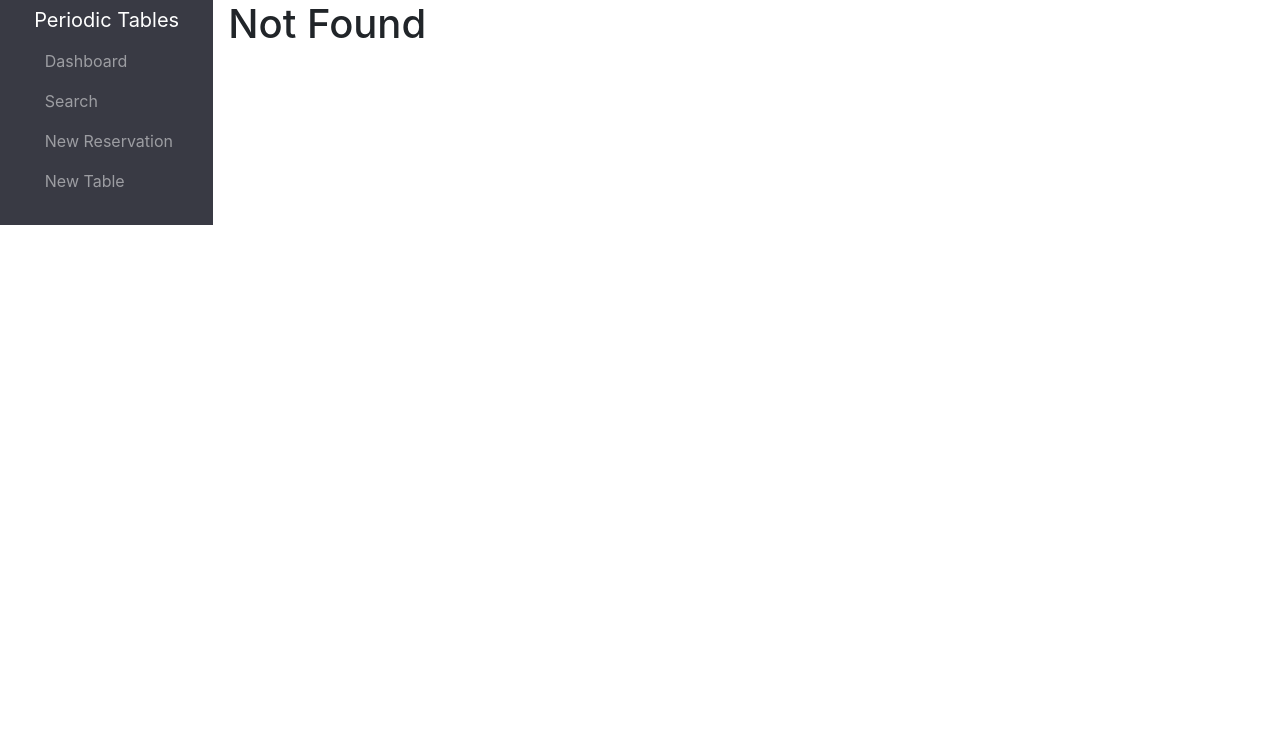
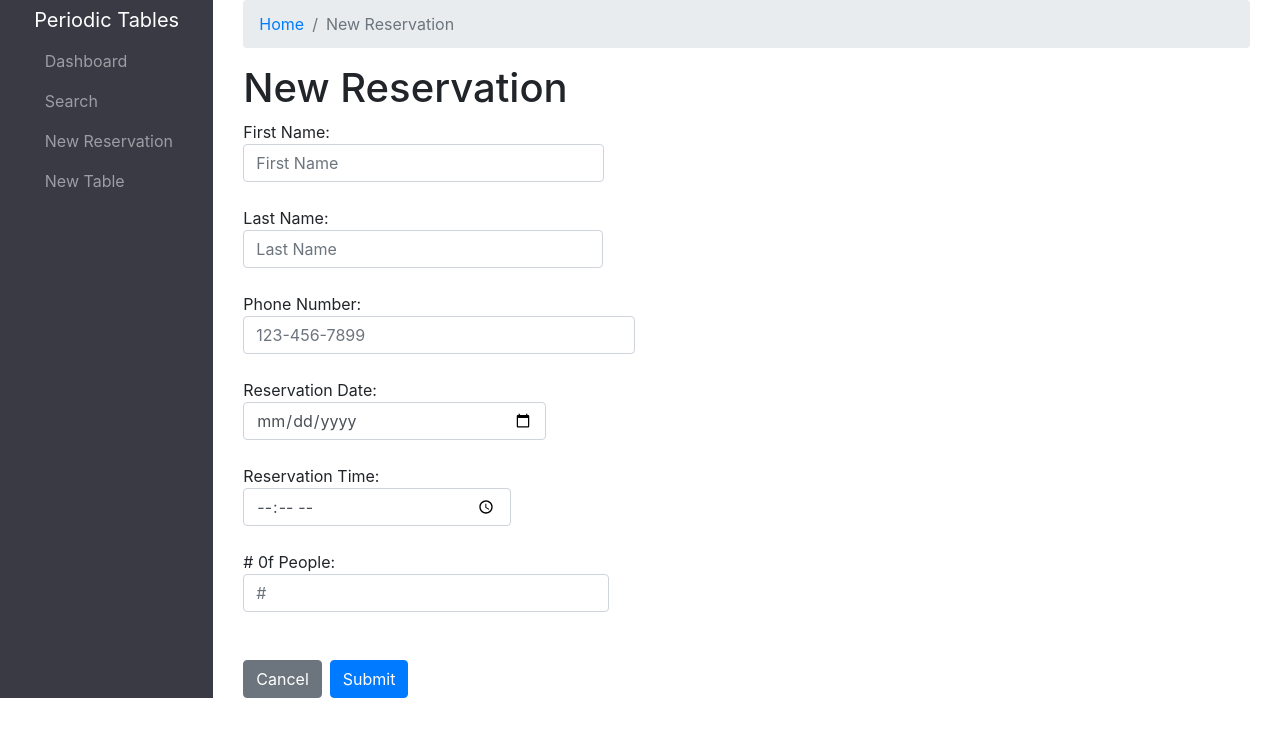
Before and after one commit to dkreyman/restaurant-reservation-frontend, a React (Create React App) app: page /reservations/1/seat in a window 1280 px wide. Before the commit this address had no page. Shown: the top 736 px of the page. Built offline with nearby package versions, Linux system fonts and the light colour scheme; a web font is replaced by a local one.

Commit message:
starting seat page

```diff
--- a/src/dashboard/Dashboard.js
+++ b/src/dashboard/Dashboard.js
@@ -111,7 +111,7 @@ function Dashboard({ date }) {
               <div class="d-flex">
                 <p class="d-flex m-3">Capacity: {table.capacity}</p>
                 <p data-table-id-status={table.table_id} class="d-flex m-3">
-                  {table.reservation_id}
+                  Status: {table.occupied} {table.reservation_id}
                 </p>
               </div>
             </div>
--- a/src/layout/Routes.js
+++ b/src/layout/Routes.js
@@ -5,6 +5,7 @@ import Dashboard from "../dashboard/Dashboard";
 import NotFound from "./NotFound";
 import NewReservation from "./NewReservation";
 import NewTable from "./NewTable";
+import Seat from "./Seat";
 import { today } from "../utils/date-time";
 
 /**
@@ -23,6 +24,9 @@ function Routes() {
       <Route path="/reservations/new">
         <NewReservation />
       </Route>
+      <Route path="/reservations/:reservation_id/seat">
+        <Seat />
+      </Route>
       <Route exact={true} path="/reservations">
         <Redirect to={"/dashboard"} />
       </Route>
--- /dev/null
+++ b/src/layout/Seat.js
@@ -0,0 +1,171 @@
+import React, { useState } from "react";
+import { useHistory } from "react-router-dom";
+import { createReservation } from "../utils/api";
+import { today } from "../utils/date-time";
+import ErrorAlert from "./ErrorAlert";
+function Seat() {
+  const initialFormState = {
+    first_name: "",
+    last_name: "",
+    mobile_number: "",
+    reservation_date: "",
+    reservation_time: "",
+    people: "",
+  };
+  const [formData, setFormData] = useState({ ...initialFormState });
+  const [formError, setFormError] = useState();
+  const handleChange = ({ target }) => {
+    if (target.name === "people") {
+      setFormData({
+        ...formData,
+        [target.name]: parseInt(target.value),
+      });
+    } else {
+      setFormData({
+        ...formData,
+        [target.name]: target.value,
+      });
+    }
+
+    // HandleErrors(target, formError, setFormError);
+  };
+  const history = useHistory();
+  const handleSubmit = (event) => {
+    event.preventDefault();
+    createReservation({ data: formData })
+      .then((res) => {
+        history.push("/dashboard");
+        setFormData({ ...initialFormState });
+        setFormError();
+      })
+      .catch((err) => setFormError(err));
+    console.log(formError);
+  };
+  const goToPreviousPath = () => {
+    setFormData({ ...initialFormState });
+    history.goBack();
+  };
+
+  return (
+    <>
+      <div className="container">
+        <nav aria-label="breadcrumb">
+          <ol className="breadcrumb">
+            <li className="breadcrumb-item">
+              <a href="/">Home</a>
+            </li>
+            <li className="breadcrumb-item active" aria-current="page">
+              New Reservation
+            </li>
+          </ol>
+        </nav>
+        <h1>New Reservation</h1>
+      </div>
+      {ErrorAlert(formError)}
+      <div className="container">
+        <form onSubmit={handleSubmit}>
+          <div className="form-group">
+            <label htmlFor="first_name">
+              First Name:
+              <input
+                className="form-control d-inline"
+                id="first_name"
+                type="text"
+                name="first_name"
+                placeholder="First Name"
+                onChange={handleChange}
+                value={formData.first_name}
+              />
+            </label>
+          </div>
+          <div className="form-group">
+            <label htmlFor="last_name">
+              Last Name:
+              <input
+                className="form-control d-inline"
+                id="last_name"
+                type="text"
+                name="last_name"
+                placeholder="Last Name"
+                onChange={handleChange}
+                value={formData.last_name}
+              />
+            </label>
+          </div>
+          <div className="form-group">
+            <label htmlFor="mobile_number">
+              Phone Number:
+              <input
+                className="form-control d-inline"
+                id="mobile_number"
+                type="tel"
+                name="mobile_number"
+                placeholder="123-456-7899"
+                pattern="[0-9]{3}-[0-9]{3}-[0-9]{4}"
+                required
+                onChange={handleChange}
+                value={formData.mobile_number}
+              />
+            </label>
+          </div>
+          <div className="form-group">
+            <label htmlFor="reservation_date">
+              Reservation Date:
+              <input
+                className="form-control d-inline"
+                id="reservation_date"
+                type="date"
+                name="reservation_date"
+                placeholder="Reservation Date"
+                min={today()}
+                onChange={handleChange}
+                value={formData.reservation_date}
+              />
+            </label>
+          </div>
+          <div className="form-group">
+            <label htmlFor="reservation_time">
+              Reservation Time:
+              <input
+                className="form-control d-inline"
+                id="reservation_time"
+                type="time"
+                name="reservation_time"
+                placeholder="Reservation Time"
+                onChange={handleChange}
+                value={formData.reservation_time}
+              />
+            </label>
+          </div>
+          <div className="form-group">
+            <label htmlFor="people">
+              # 0f People:
+              <input
+                className="form-control d-inline"
+                id="people"
+                type="number"
+                name="people"
+                min="1"
+                placeholder="#"
+                onChange={handleChange}
+                value={formData.people}
+              />
+            </label>
+          </div>
+          <br />
+          <button
+            type="button"
+            className="btn btn-secondary btn-md mr-2"
+            onClick={goToPreviousPath}
+          >
+            Cancel
+          </button>
+          <button className="btn btn-primary btn-md" type="submit">
+            Submit
+          </button>
+        </form>
+      </div>
+    </>
+  );
+}
+export default Seat;
```
Also changed, not shown: 1 other file (tests, documents, lock files or other folders).
